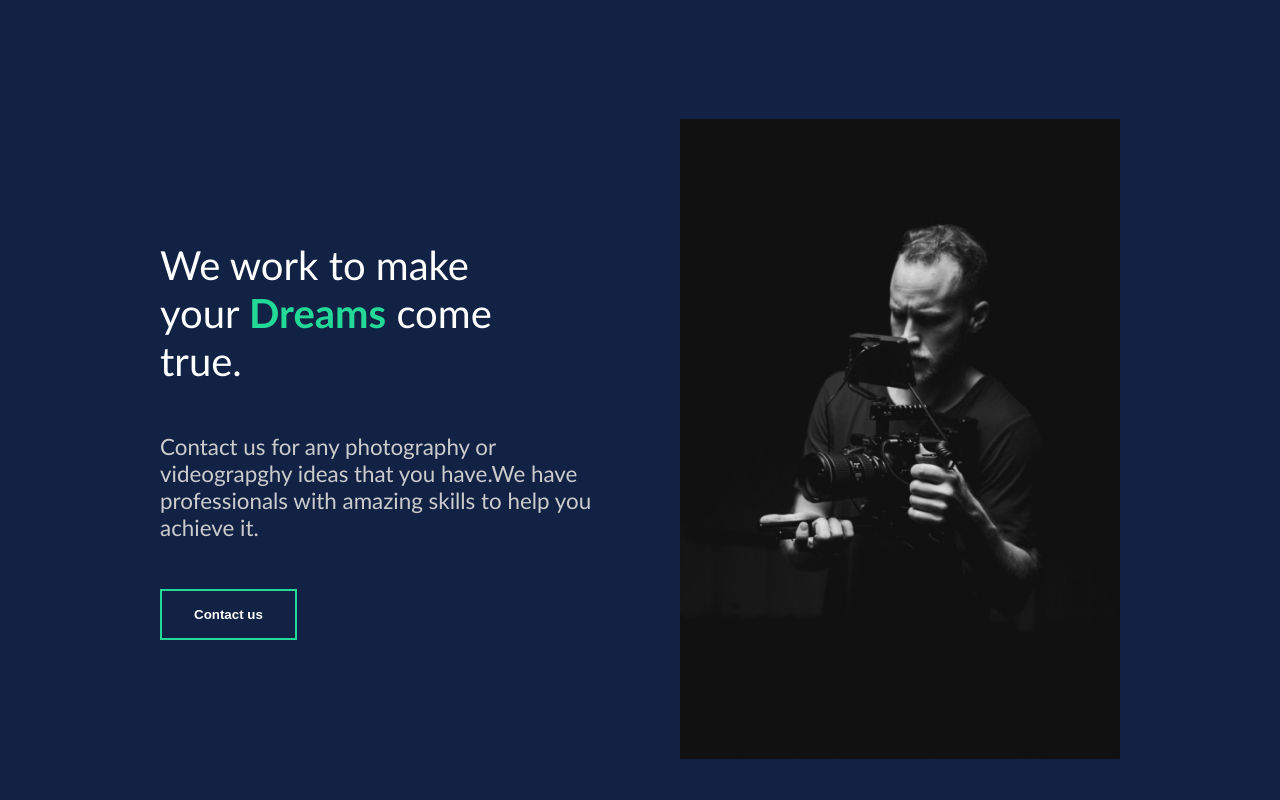
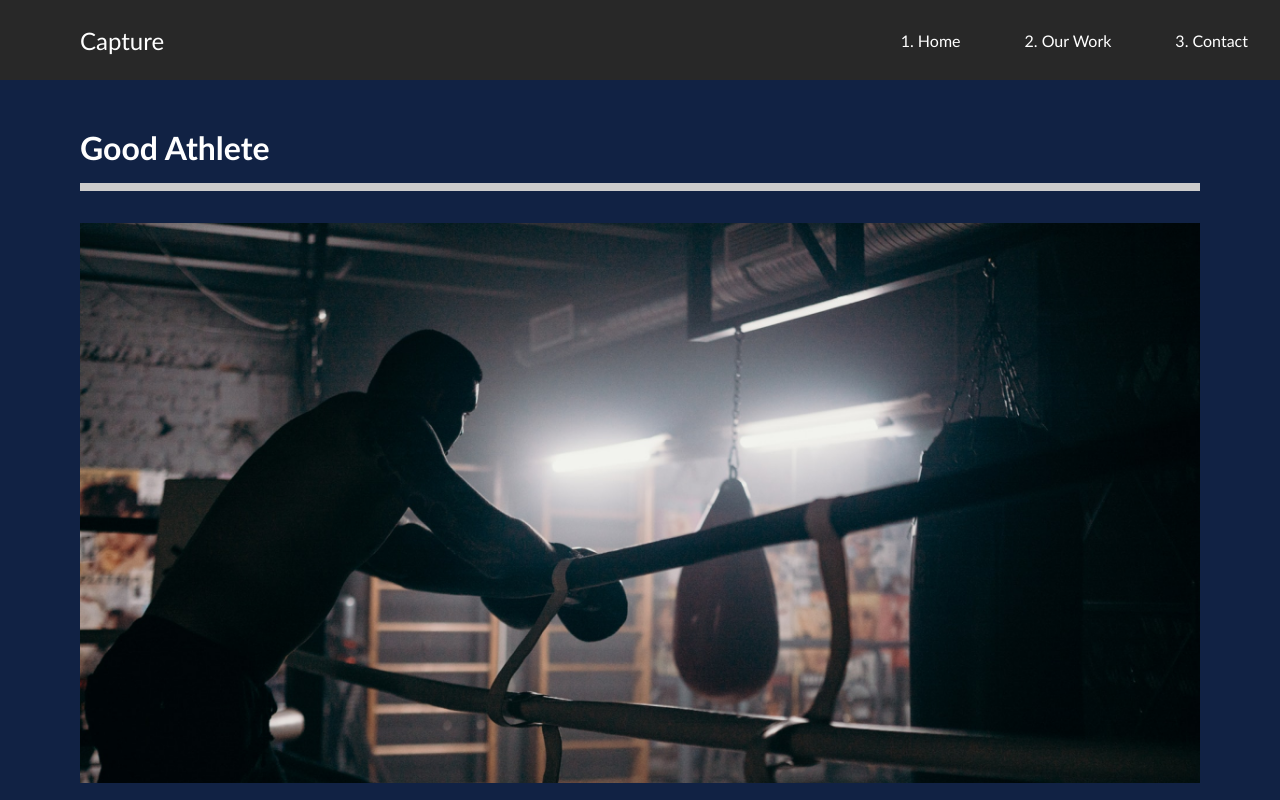
Before and after one commit to HebbarSrikanth/Capture-Portfolio, a React (Create React App) app: page /work in a window 1280 px wide. Shown: the top 800 px of the page. Built offline with nearby package versions, Linux system fonts and the light colour scheme.

Commit message:
Completed till our work

```diff
--- a/src/App.js
+++ b/src/App.js
@@ -1,11 +1,18 @@
 import React from "react";
 import GlobalStyle from "./components/GlobalStyle";
+import Nav from "./components/Nav";
 import AboutUs from "./pages/AboutUs";
+import { Route, Switch } from "react-router-dom";
+import OurWork from "./pages/OurWork";
 const App = () => {
     return (
         <div>
             <GlobalStyle />
-            <AboutUs />
+            <Nav />
+            <Switch>
+                <Route path="/" exact component={AboutUs} />
+                <Route path="/work" component={OurWork} />
+            </Switch>
         </div>
     );
 };
--- /dev/null
+++ b/src/components/Nav.js
@@ -0,0 +1,56 @@
+import React from "react";
+import { Link } from "react-router-dom";
+import styled from "styled-components";
+
+const Nav = () => {
+    return (
+        <StyledNav>
+            <h1>
+                <Link id="logo" to="/">
+                    Capture
+                </Link>
+            </h1>
+            <div>
+                <ul>
+                    <li>
+                        <Link to="/">1. Home</Link>
+                    </li>
+                    <li>
+                        <Link to="/work">2. Our Work</Link>
+                    </li>
+                    <li>
+                        <Link to="/contact">3. Contact</Link>
+                    </li>
+                </ul>
+            </div>
+        </StyledNav>
+    );
+};
+
+const StyledNav = styled.nav`
+    display: flex;
+    min-height: 10vh;
+    margin: auto;
+    justify-content: space-between;
+    align-items: center;
+    background: #282828;
+    ul {
+        display: flex;
+        list-style-type: none;
+    }
+    a {
+        text-decoration: none;
+        color: #fff;
+    }
+    li {
+        padding: 0 2rem;
+        position: relative;
+    }
+    #logo {
+        font-size: 1.5rem;
+        padding: 0 5rem;
+        font-weight: lighter;
+    }
+`;
+
+export default Nav;
--- a/src/index.js
+++ b/src/index.js
@@ -1,10 +1,13 @@
 import React from "react";
 import ReactDOM from "react-dom";
 import App from "./App";
+import { BrowserRouter } from "react-router-dom";
 
 ReactDOM.render(
     <React.StrictMode>
-        <App />
+        <BrowserRouter>
+            <App />
+        </BrowserRouter>
     </React.StrictMode>,
     document.getElementById("root")
 );
--- /dev/null
+++ b/src/pages/OurWork.js
@@ -0,0 +1,59 @@
+import React from "react";
+import Athlete from "../img/athlete-small.png";
+import Goodtime from "../img/goodtimes-small.png";
+import Racer from "../img/theracer-small.png";
+import styled from "styled-components";
+import { Link } from "react-router-dom";
+
+const OurWork = () => {
+    return (
+        <Work>
+            <Movie>
+                <h1>Good Athlete</h1>
+                <div className="line"></div>
+                <Link>
+                    <img src={Athlete} alt="Athlete" />
+                </Link>
+            </Movie>
+            <Movie>
+                <h1>Good Time never ends</h1>
+                <div className="line"></div>
+                <Link>
+                    <img src={Goodtime} alt="Couple" />
+                </Link>
+            </Movie>
+            <Movie>
+                <h1>The Racer</h1>
+                <div className="line"></div>
+                <Link>
+                    <img src={Racer} alt="Racer" />
+                </Link>
+            </Movie>
+        </Work>
+    );
+};
+
+const Work = styled.div`
+    min-height: 100vh;
+    padding: 2rem 5rem;
+    overflow: hidden;
+    h1 {
+        margin: 1rem 0rem;
+    }
+`;
+
+const Movie = styled.div`
+    padding-bottom: 5rem;
+    .line {
+        height: 0.5rem;
+        margin-bottom: 2rem;
+        background: #cccccc;
+    }
+    img {
+        width: 100%;
+        height: 70vh;
+        object-fit: cover;
+    }
+`;
+
+export default OurWork;
```
